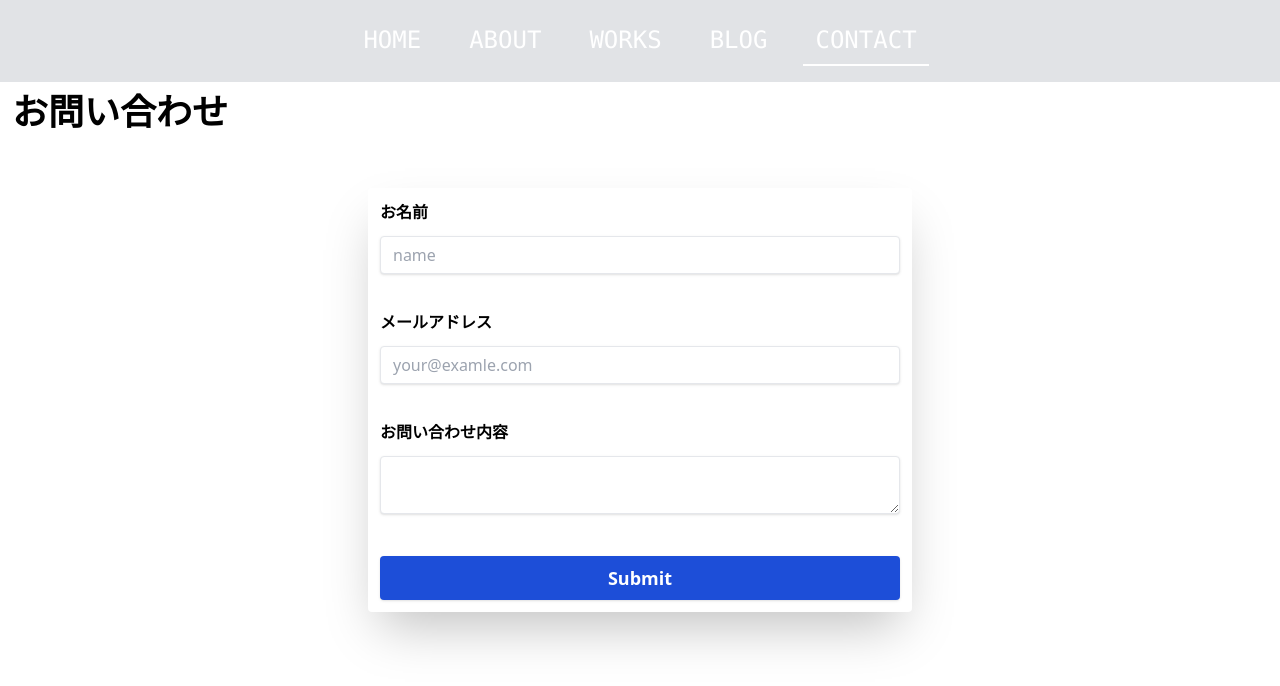
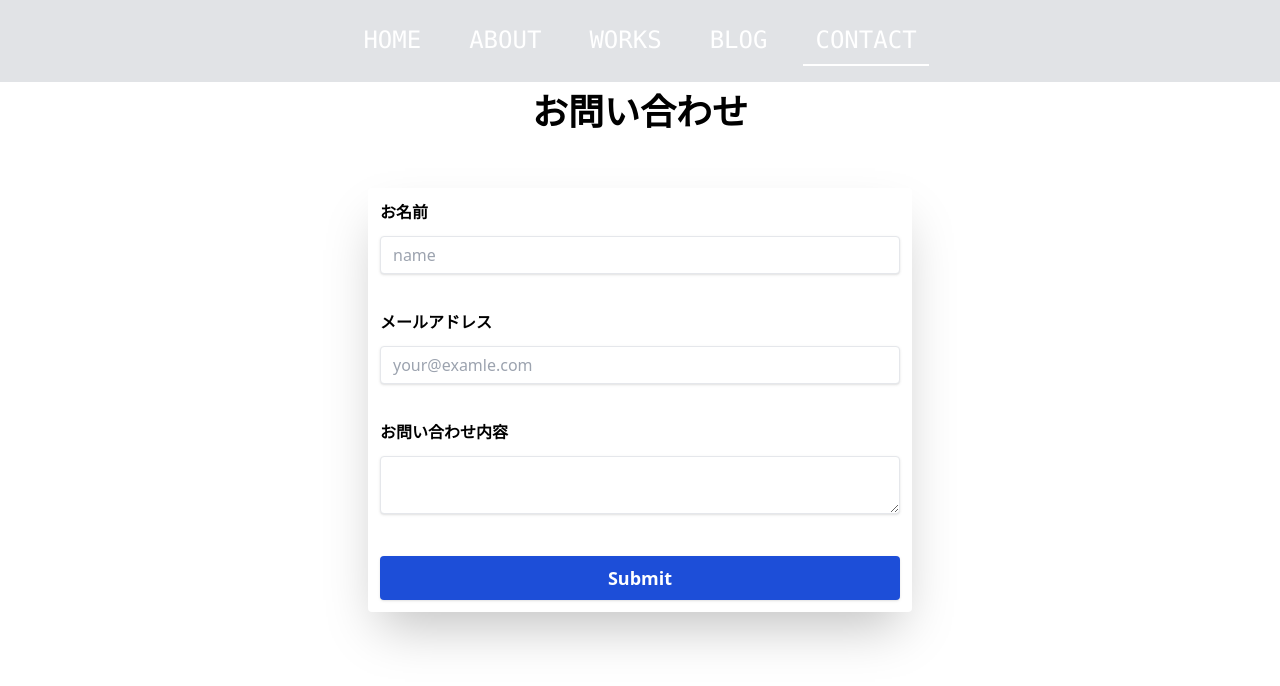
Before and after one commit to kawanoRiku0/my-portfolio, a Next.js app: page /contact in a window 1280 px wide. Shown: the top 686 px of the page. Built offline with nearby package versions, Linux system fonts and the light colour scheme.

Commit message:
feat: フォームから送信する際に、トーストが表示されるように実装

```diff
--- a/src/components/case/molecules/ContactForm.tsx
+++ b/src/components/case/molecules/ContactForm.tsx
@@ -1,7 +1,11 @@
-import { init, send } from "@emailjs/browser";
-import { FC } from "react";
+import { FC, useState } from "react";
+
 import { SubmitHandler, useForm } from "react-hook-form";
+import toast from "react-hot-toast";
 
+import { sendEmail } from "libs/emailJS/sendEmail";
+
+// フォームに使用する値の型
 type Inputs = {
   name: string;
   email: string;
@@ -9,6 +13,10 @@ type Inputs = {
 };
 
 export const ContactForm: FC = () => {
+  // mail送信処理の実行状況を格納
+  const [isSending, setIsSending] = useState(false);
+
+  // react-hook-formから必要な変数,メソッドを分割代入で受け取る
   const {
     register,
     handleSubmit,
@@ -16,31 +24,25 @@ export const ContactForm: FC = () => {
     reset,
   } = useForm<Inputs>();
 
-  const onSubmit: SubmitHandler<Inputs> = async (data) => {
-    console.log("送信");
+  const onSubmit: SubmitHandler<Inputs> = (data) => {
+    // 前の送信処理実行中なら何もしない。
+    if (isSending) return;
 
-    const userID = process.env.NEXT_PUBLIC_EMAILJS_USER_ID;
-    const serviceID = process.env.NEXT_PUBLIC_EMAILJS_SERVICE_ID;
-    const templateID = process.env.NEXT_PUBLIC_EMAILJS_TEMPLATE_ID;
+    // ステートを処理中に変更
+    setIsSending(true);
 
-    if (userID && serviceID && templateID) {
-      init(userID);
+    // emailJS送信中,後にトーストを表示
+    toast.promise(sendEmail(data), {
+      loading: "Loading",
+      success: "送信に成功しました",
+      error: "送信に失敗しました\n後ほどお試しください",
+    });
 
-      const template_params = {
-        from_name: data.name,
-        email: data.email,
-        content: data.content,
-      };
+    // ステートを非処理中に変更
+    setIsSending(false);
 
-      try {
-        await send(serviceID, templateID, template_params);
-        alert("送信成功");
-        reset();
-      } catch (e) {
-        console.log(e);
-        alert("送信失敗");
-      }
-    }
+    // フォームの入力欄を初期化
+    reset();
   };
 
   return (
@@ -51,6 +53,7 @@ export const ContactForm: FC = () => {
       <div>
         <label htmlFor="name" className=" font-bold text-black block mb-3">
           お名前
+          {/* 空欄ならエラー表示 */}
           {errors.name && (
             <span className="text-red-500 ml-4">※入力してください</span>
           )}
@@ -66,6 +69,7 @@ export const ContactForm: FC = () => {
       <div>
         <label htmlFor="email" className=" font-bold text-black block mb-3">
           メールアドレス
+          {/* 空欄ならエラー表示 */}
           {errors.name && (
             <span className="text-red-500 ml-4">※入力してください</span>
           )}
@@ -81,6 +85,7 @@ export const ContactForm: FC = () => {
       <div>
         <label htmlFor="content" className=" font-bold text-black block mb-3">
           お問い合わせ内容
+          {/* 空欄ならエラー表示 */}
           {errors.name && (
             <span className="text-red-500 ml-4">※入力してください</span>
           )}
--- /dev/null
+++ b/src/libs/emailJS/sendEmail.ts
@@ -0,0 +1,33 @@
+import { init, send } from "@emailjs/browser";
+
+// フォームに使用する値の型
+type Inputs = {
+  name: string;
+  email: string;
+  content: string;
+};
+
+// emailJSを用いたメール送信処理
+export const sendEmail = async (data: Inputs) => {
+  const userID = process.env.NEXT_PUBLIC_EMAILJS_USER_ID;
+  const serviceID = process.env.NEXT_PUBLIC_EMAILJS_SERVICE_ID;
+  const templateID = process.env.NEXT_PUBLIC_EMAILJS_TEMPLATE_ID;
+
+  if (userID && serviceID && templateID) {
+    // emailJS初期化
+    init(userID);
+
+    // emailJS送信データ
+    const template_params = {
+      from_name: data.name,
+      email: data.email,
+      content: data.content,
+    };
+
+    // emailJS送信
+    return await send(serviceID, templateID, template_params);
+  } else {
+    // 必要な環境変数が揃っていない場合、rejectを返す
+    throw new Error();
+  }
+};
--- a/src/pages/contact.tsx
+++ b/src/pages/contact.tsx
@@ -1,19 +1,26 @@
 import React from "react";
+
 import { motion } from "framer-motion";
+import { Toaster } from "react-hot-toast";
+
 import { ContactForm } from "components/case/molecules/ContactForm";
 
 export default function Contact() {
   return (
     <div className="h-screen overflow-y-hidden">
+      {/* emailJS送信中、送信後に表示するトースター */}
+      <Toaster />
       <motion.div
-        initial={{ y: "200%" }}
+        initial={{ y: "100%" }}
         animate={{ y: 0 }}
-        exit={{ opacity: 0 }}
+        exit={{ y: "100%" }}
         transition={{ ease: "easeOut", duration: 0.5 }}
       >
         <div className="h-screen relative">
           <div className=" pt-20 ">
-            <h2 className=" p-3 font-bold text-4xl">お問い合わせ</h2>
+            <h2 className=" text-center p-3 font-bold text-4xl">
+              お問い合わせ
+            </h2>
             <div className="w-full max-w-xl p-4 absolute top-1/2 -translate-y-1/2 left-1/2 -translate-x-1/2">
               <ContactForm />
             </div>
```
